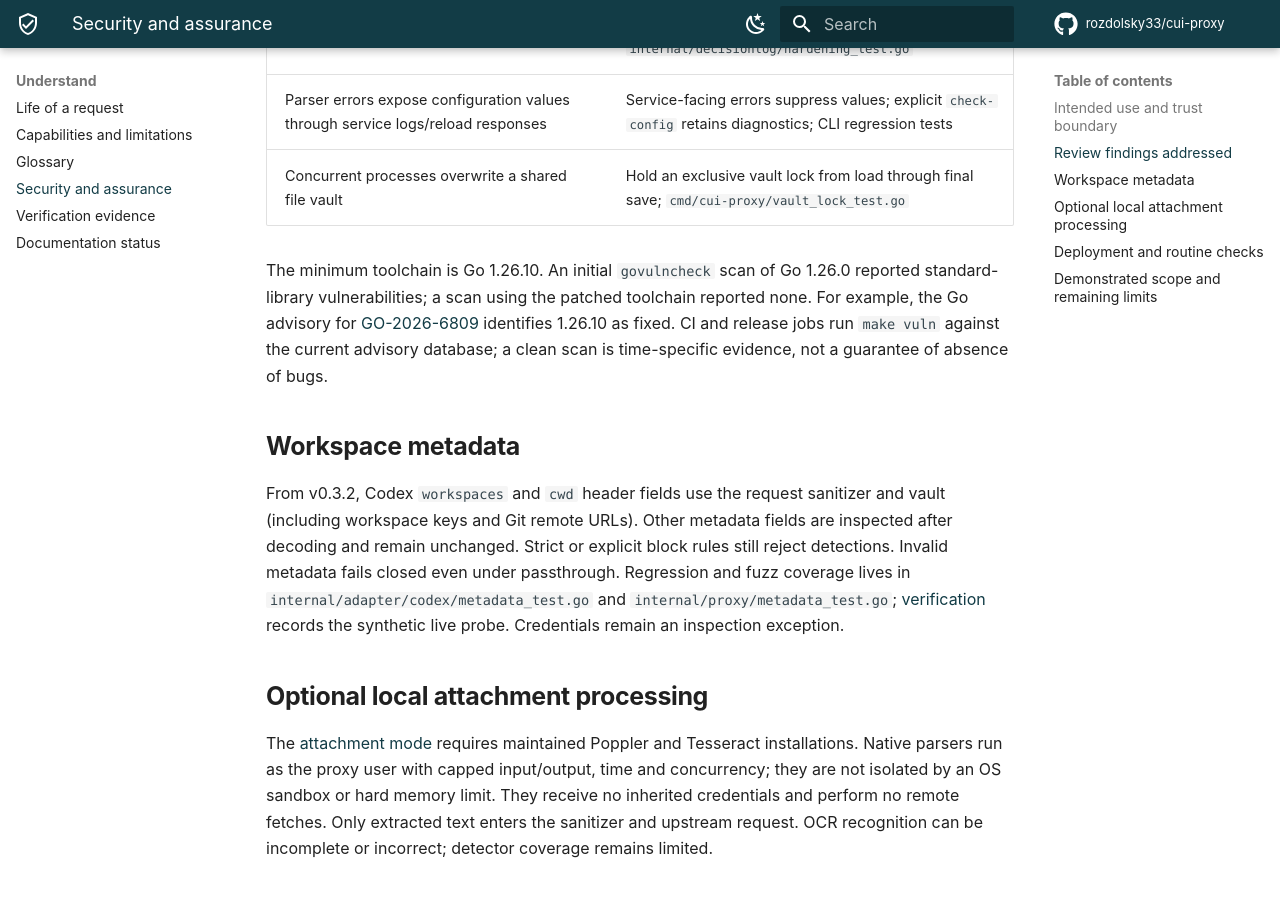
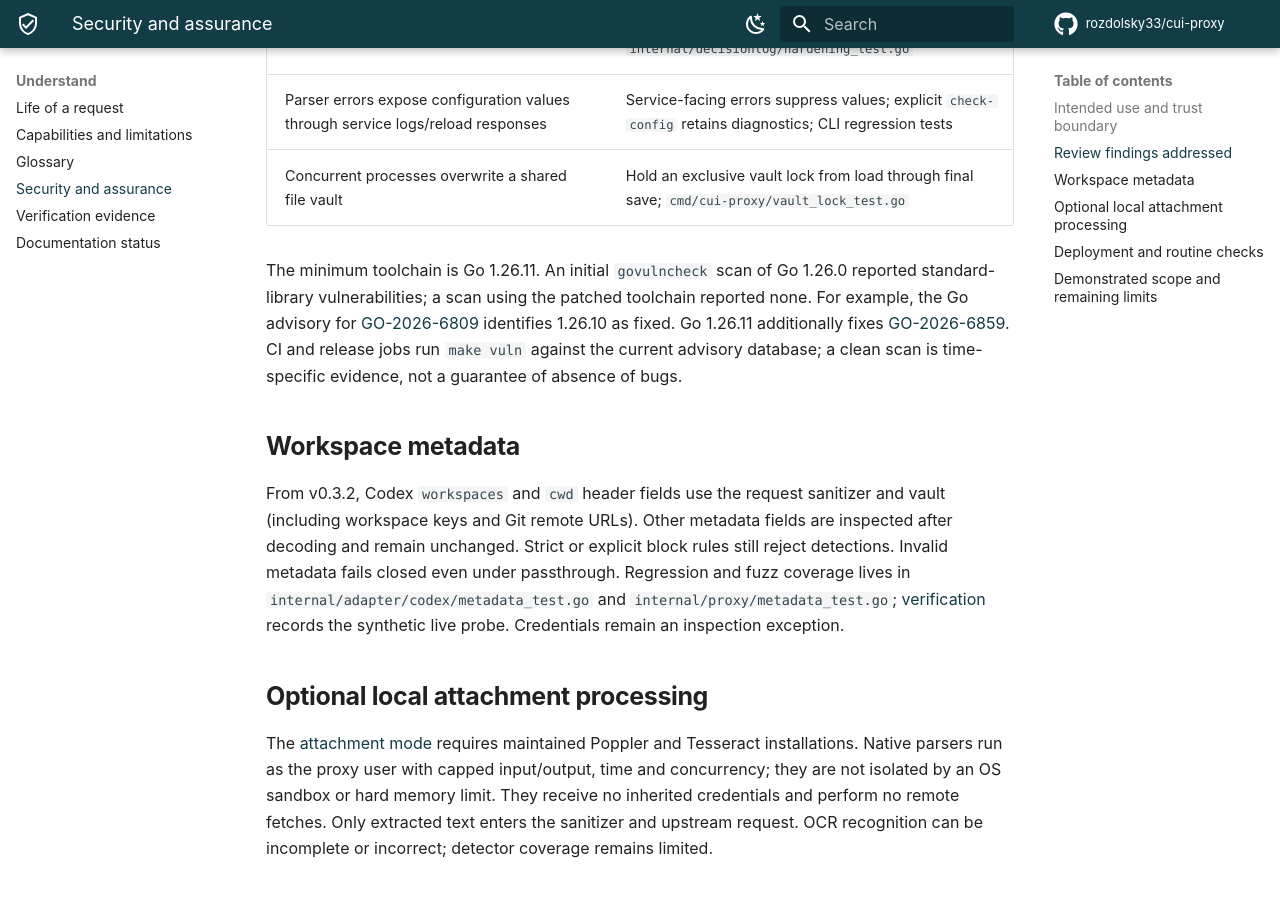
Before and after one commit to rozdolsky33/cui-proxy, an MkDocs documentation site: the page built from docs/assurance.md, in a window 1280 px wide and 900 px high, scrolled down 1152 px. Shown: the top 897 px of the window. Built offline with MkDocs 1.6.1 and Material for MkDocs 9.7.7, drawn with Linux system fonts in a browser that asks for light colours; comment, search, counter and statistics services are not loaded; the version menu is left out.

Commit message:
fix(security): require Go 1.26.11 for HTTP server fix (#27)

```diff
--- a/docs/assurance.md
+++ b/docs/assurance.md
@@ -29,10 +29,11 @@ controls; `allow_non_loopback` does not provide those controls.
 | Parser errors expose configuration values through service logs/reload responses | Service-facing errors suppress values; explicit `check-config` retains diagnostics; CLI regression tests |
 | Concurrent processes overwrite a shared file vault | Hold an exclusive vault lock from load through final save; `cmd/cui-proxy/vault_lock_test.go` |
 
-The minimum toolchain is Go 1.26.10. An initial `govulncheck` scan of Go 1.26.0
+The minimum toolchain is Go 1.26.11. An initial `govulncheck` scan of Go 1.26.0
 reported standard-library vulnerabilities; a scan using the patched toolchain
 reported none. For example, the Go advisory for
 [GO-2026-6809](https://pkg.go.dev/vuln/GO-2026-6809) identifies 1.26.10 as fixed.
+Go 1.26.11 additionally fixes [GO-2026-6859](https://pkg.go.dev/vuln/GO-2026-6859).
 CI and release jobs run `make vuln` against the current advisory database;
 a clean scan is time-specific evidence, not a guarantee of absence of bugs.
 
```
Also changed, not shown: docs/development.md (+1 -1 lines), docs/superpowers/specs/2026-11-10-daily-use-workload-contract.md (+11 -0 lines), 2 other files.
